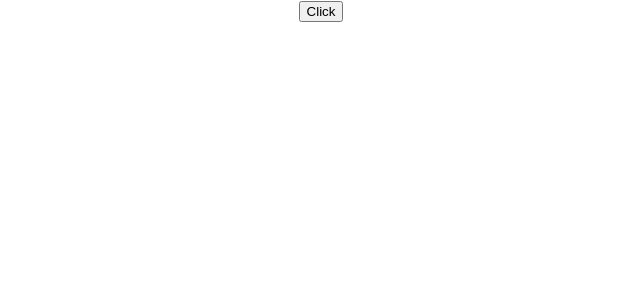
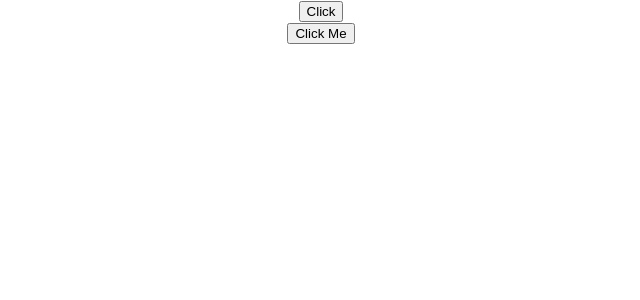
Before and after one commit to SnehaVarshney11/ReactJS, a React (Create React App) app in the folder hello-world/: page / in a window 1280 px wide. Shown: the top 300 px of the page, without its empty margins (319-959 px from the left). Built offline with nearby package versions, Linux system fonts and the light colour scheme.

Commit message:
About Event Handling

```diff
--- a/hello-world/src/App.js
+++ b/hello-world/src/App.js
@@ -7,12 +7,14 @@
 import Message from './components/Message';
 import Counter from './components/Counter';
 import FunctionClick from './components/FunctionClick';
+import ClickClass from './components/ClickClass';
 
 function App() {
   //This is JSX version to write react code
   return (
     <div className="App">
       <FunctionClick />
+      <ClickClass />
 
       {/* <Counter />
       <Message /> */}
--- /dev/null
+++ b/hello-world/src/components/ClickClass.js
@@ -0,0 +1,17 @@
+// Event Handling
+import React, { Component } from 'react'
+
+class ClickClass extends Component {
+    clickHandler() {
+        console.log('Click the button')
+    }
+    render() {
+      return (
+        <div>
+          <button onClick={this.clickHandler}>Click Me</button>
+        </div>
+      )
+    }
+}
+
+export default ClickClass
--- a/hello-world/src/components/FunctionClick.js
+++ b/hello-world/src/components/FunctionClick.js
@@ -1,4 +1,5 @@
 //rfce
+// Event Handling
 import React from 'react'
 
 function FunctionClick() {
```
